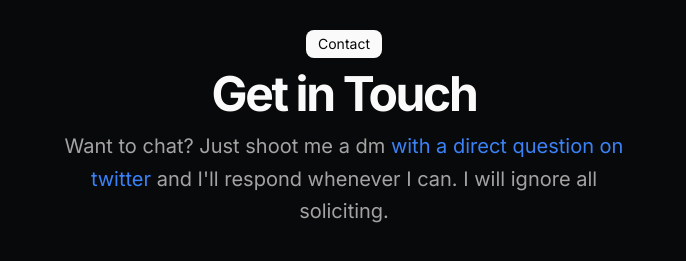
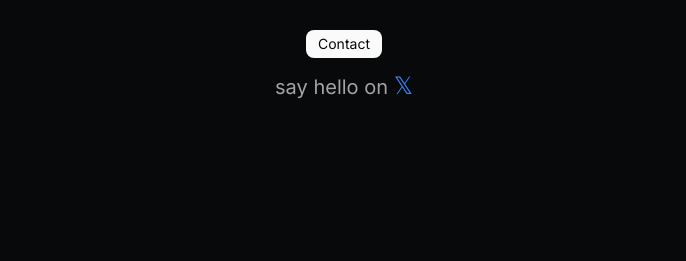
Before and after one commit to kapilansh-10/portfolio, a Next.js app: page / in a window 1280 px wide. Shown: the part 1711-1972 px from the top of the page, without its empty margins (296-982 px from the left). Built offline with nearby package versions, Linux system fonts and the light colour scheme.

Commit message:
Update contact section and add MongoDB to skills in resume data

```diff
--- a/src/app/page.tsx
+++ b/src/app/page.tsx
@@ -200,19 +200,8 @@ export default function Page() {
               <div className="inline-block rounded-lg bg-foreground text-background px-3 py-1 text-sm">
                 Contact
               </div>
-              <h2 className="text-3xl font-bold tracking-tighter sm:text-5xl">
-                Get in Touch
-              </h2>
               <p className="mx-auto max-w-[600px] text-muted-foreground md:text-xl/relaxed lg:text-base/relaxed xl:text-xl/relaxed">
-                Want to chat? Just shoot me a dm{" "}
-                <Link
-                  href={DATA.contact.social.X.url}
-                  className="text-blue-500 hover:underline"
-                >
-                  with a direct question on twitter
-                </Link>{" "}
-                and I&apos;ll respond whenever I can. I will ignore all
-                soliciting.
+                say hello on    <a href="https://x.com/kapilansh_twt" className="text-2xl text-blue-500 hover:underline">𝕏</a>
               </p>
             </div>
           </BlurFade>
--- a/src/data/resume.tsx
+++ b/src/data/resume.tsx
@@ -19,6 +19,7 @@ export const DATA = {
     "Typescript",
     "Python",
     "Postgres",
+    "MongoDB",
     "C++"
   ],
   navbar: [
```
